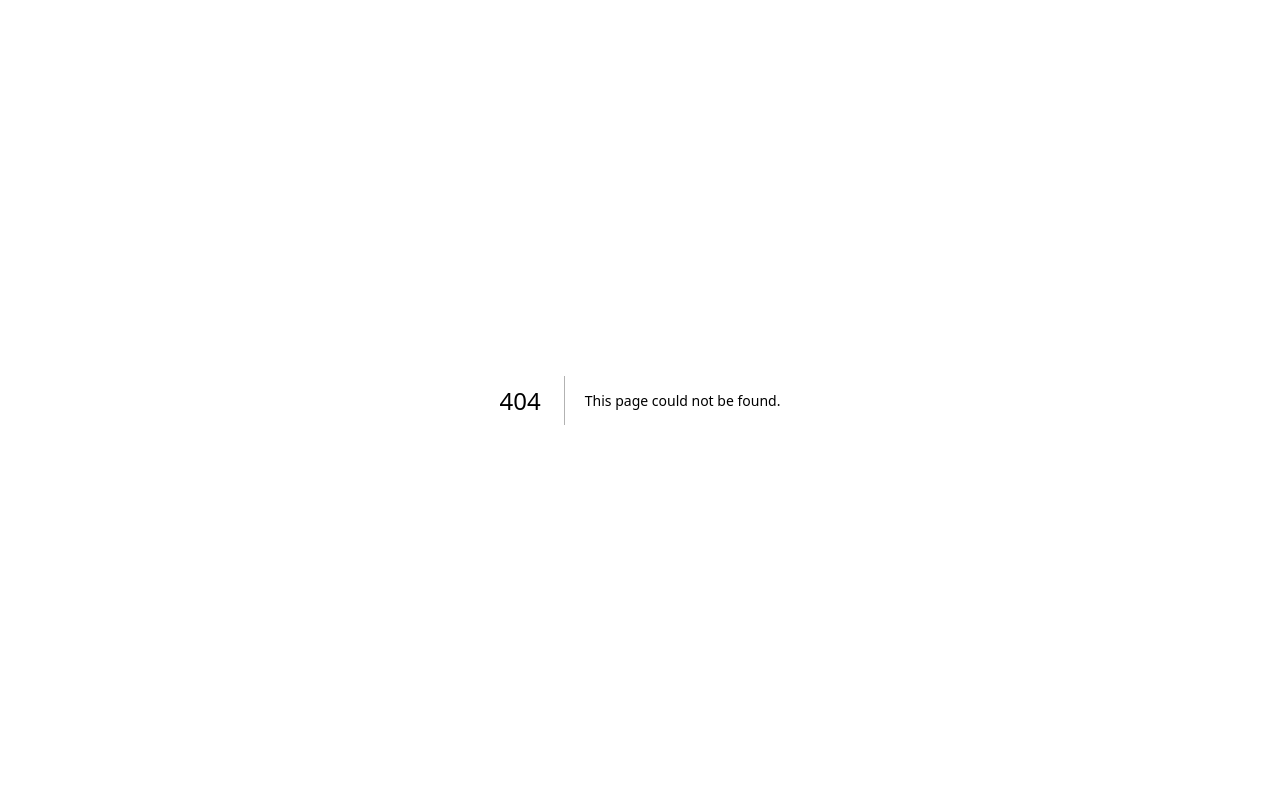
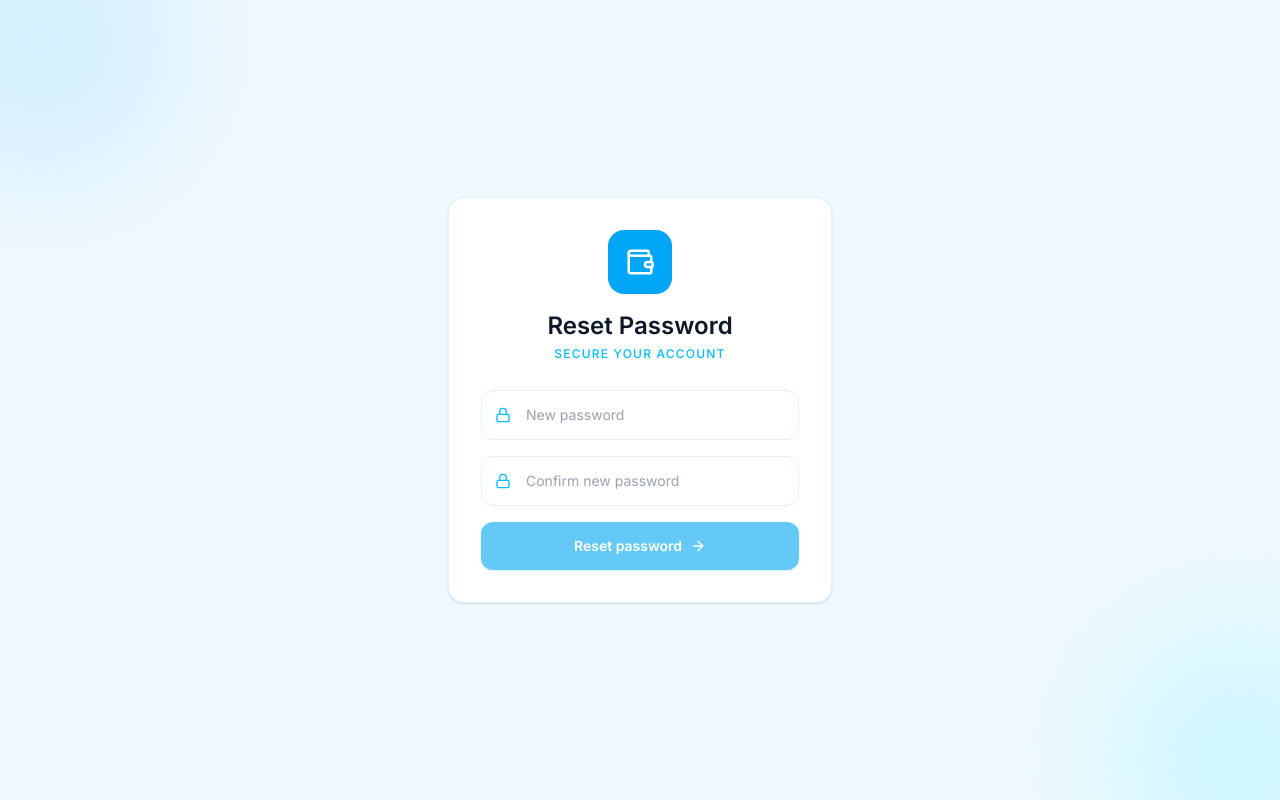
Before and after one commit to Ankita7107/expense-tracker, a Next.js app: page /reset-password in a window 1280 px wide. Before the commit this address had no page. Built offline with nearby package versions, Linux system fonts and the light colour scheme.

Commit message:
Implement Forgot Password flow with UI, API routes, and token handling

```diff
--- /dev/null
+++ b/src/app/api/auth/forgot-password/route.ts
@@ -0,0 +1,40 @@
+import { NextResponse } from 'next/server';
+import dbConnect from '@/lib/mongodb';
+import User from '@/models/User';
+import crypto from 'crypto';
+
+export async function POST(request: Request) {
+  try {
+    await dbConnect();
+    const { email } = await request.json();
+
+    const user = await User.findOne({ email });
+    if (!user) {
+      // For security, don't reveal if user exists
+      return NextResponse.json({ message: 'If an account exists, a reset link has been sent.' });
+    }
+
+    // Generate token
+    const resetToken = crypto.randomBytes(32).toString('hex');
+    const resetTokenExpiry = new Date(Date.now() + 3600000); // 1 hour
+
+    await User.findByIdAndUpdate(user._id, {
+      resetToken,
+      resetTokenExpiry,
+    });
+
+    const resetUrl = `${process.env.NEXT_PUBLIC_APP_URL || 'http://localhost:3000'}/reset-password?token=${resetToken}`;
+
+    // LOG THE LINK FOR TESTING
+    console.log('--- PASSWORD RESET LINK ---');
+    console.log(resetUrl);
+    console.log('---------------------------');
+
+    // Here you would normally send an email using Resend or Nodemailer
+
+    return NextResponse.json({ message: 'If an account exists, a reset link has been sent.' });
+  } catch (error) {
+    console.error('Forgot password error:', error);
+    return NextResponse.json({ error: 'Internal server error' }, { status: 500 });
+  }
+}
--- /dev/null
+++ b/src/app/api/auth/reset-password/route.ts
@@ -0,0 +1,38 @@
+import { NextResponse } from 'next/server';
+import dbConnect from '@/lib/mongodb';
+import User from '@/models/User';
+import bcrypt from 'bcryptjs';
+
+export async function POST(request: Request) {
+  try {
+    await dbConnect();
+    const { token, password } = await request.json();
+
+    if (!token) {
+      return NextResponse.json({ error: 'Missing token' }, { status: 400 });
+    }
+
+    const user = await User.findOne({
+      resetToken: token,
+      resetTokenExpiry: { $gt: new Date() },
+    });
+
+    if (!user) {
+      return NextResponse.json({ error: 'Invalid or expired token' }, { status: 400 });
+    }
+
+    // Hash new password
+    const hashedPassword = await bcrypt.hash(password, 12);
+
+    await User.findByIdAndUpdate(user._id, {
+      password: hashedPassword,
+      resetToken: null,
+      resetTokenExpiry: null,
+    });
+
+    return NextResponse.json({ message: 'Password reset successfully' });
+  } catch (error) {
+    console.error('Reset password error:', error);
+    return NextResponse.json({ error: 'Internal server error' }, { status: 500 });
+  }
+}
--- a/src/app/login/page.tsx
+++ b/src/app/login/page.tsx
@@ -15,9 +15,10 @@ import {
 } from "lucide-react";
 
 export default function LoginPage() {
-  const [isLogin, setIsLogin] = useState(true);
+  const [mode, setMode] = useState<"login" | "register" | "forgot">("login");
   const [loading, setLoading] = useState(false);
   const [error, setError] = useState("");
+  const [message, setMessage] = useState("");
   const router = useRouter();
 
   const [formData, setFormData] = useState({
@@ -30,8 +31,14 @@ export default function LoginPage() {
     e.preventDefault();
     setLoading(true);
     setError("");
+    setMessage("");
 
-    const endpoint = isLogin ? "/api/auth/login" : "/api/auth/register";
+    const endpoint =
+      mode === "login"
+        ? "/api/auth/login"
+        : mode === "register"
+          ? "/api/auth/register"
+          : "/api/auth/forgot-password";
 
     try {
       const res = await fetch(endpoint, {
@@ -43,12 +50,14 @@ export default function LoginPage() {
       const data = await res.json();
 
       if (res.ok) {
-        if (isLogin) {
+        if (mode === "login") {
           router.push("/");
           router.refresh();
+        } else if (mode === "register") {
+          setMode("login");
+          setMessage("Account created successfully. Please login.");
         } else {
-          setIsLogin(true);
-          setError("Account created successfully. Please login.");
+          setMessage("Reset link sent to your email.");
         }
       } else {
         setError(data.error || "Something went wrong");
@@ -104,11 +113,18 @@ export default function LoginPage() {
           </div>
 
           {/* Toggle */}
-          <div className="mb-6 grid grid-cols-2 rounded-xl bg-sky-50 p-1 gap-1">
+          <AnimatePresence mode="wait">
+            {mode !== "forgot" && (
+              <motion.div
+                initial={{ opacity: 0, height: 0 }}
+                animate={{ opacity: 1, height: "auto" }}
+                exit={{ opacity: 0, height: 0 }}
+                className="mb-6 grid grid-cols-2 rounded-xl bg-sky-50 p-1 gap-1"
+              >
                 <button
-              onClick={() => setIsLogin(true)}
+                  onClick={() => setMode("login")}
                   className={`rounded-lg py-2.5 text-sm font-medium transition-all ${
-                isLogin
+                    mode === "login"
                       ? "bg-white text-sky-600 shadow-sm"
                       : "text-sky-400 hover:text-sky-600"
                   }`}
@@ -116,25 +132,28 @@ export default function LoginPage() {
                   Login
                 </button>
                 <button
-              onClick={() => setIsLogin(false)}
+                  onClick={() => setMode("register")}
                   className={`rounded-lg py-2.5 text-sm font-medium transition-all ${
-                !isLogin
+                    mode === "register"
                       ? "bg-white text-sky-600 shadow-sm"
                       : "text-sky-400 hover:text-sky-600"
                   }`}
                 >
                   Register
                 </button>
-          </div>
+              </motion.div>
+            )}
+          </AnimatePresence>
 
           {/* Form */}
           <form onSubmit={handleSubmit} className="space-y-3">
-            <AnimatePresence>
-              {!isLogin && (
+            <AnimatePresence mode="popLayout">
+              {mode === "register" && (
                 <motion.div
-                  initial={{ opacity: 0, height: 0 }}
-                  animate={{ opacity: 1, height: "auto" }}
-                  exit={{ opacity: 0, height: 0 }}
+                  key="name-input"
+                  initial={{ opacity: 0, height: 0, marginBottom: 0 }}
+                  animate={{ opacity: 1, height: "auto", marginBottom: 12 }}
+                  exit={{ opacity: 0, height: 0, marginBottom: 0 }}
                   className="relative overflow-hidden"
                 >
                   <User
@@ -144,7 +163,7 @@ export default function LoginPage() {
                   <input
                     type="text"
                     placeholder="Full name"
-                    required={!isLogin}
+                    required={mode === "register"}
                     value={formData.name}
                     onChange={(e) =>
                       setFormData({ ...formData, name: e.target.value })
@@ -153,7 +172,6 @@ export default function LoginPage() {
                   />
                 </motion.div>
               )}
-            </AnimatePresence>
 
               <div className="relative">
                 <Mail
@@ -172,7 +190,14 @@ export default function LoginPage() {
                 />
               </div>
 
-            <div className="relative">
+              {mode !== "forgot" && (
+                <motion.div
+                  key="password-input"
+                  initial={{ opacity: 0, height: 0 }}
+                  animate={{ opacity: 1, height: "auto" }}
+                  exit={{ opacity: 0, height: 0 }}
+                  className="relative"
+                >
                   <Lock
                     className="absolute left-3.5 top-1/2 -translate-y-1/2 text-sky-400"
                     size={16}
@@ -180,23 +205,43 @@ export default function LoginPage() {
                   <input
                     type="password"
                     placeholder="Password"
-                required
+                    required={mode !== "forgot"}
                     value={formData.password}
                     onChange={(e) =>
                       setFormData({ ...formData, password: e.target.value })
                     }
                     className={inputClass}
                   />
+                </motion.div>
+              )}
+            </AnimatePresence>
+
+            {/* Forgot password link */}
+            {mode === "login" && (
+              <div className="flex justify-end px-1">
+                <button
+                  type="button"
+                  onClick={() => setMode("forgot")}
+                  className="text-xs font-medium text-sky-500 hover:text-sky-600 transition-colors"
+                >
+                  Forgot password?
+                </button>
               </div>
+            )}
 
-            {/* Error */}
-            {error && (
+            {/* Error/Message */}
+            {(error || message) && (
               <motion.div
                 initial={{ opacity: 0, y: -8 }}
                 animate={{ opacity: 1, y: 0 }}
-                className="rounded-xl border border-red-100 bg-red-50 px-4 py-2.5 text-center text-xs font-medium text-red-500"
+                className={cn(
+                  "rounded-xl border px-4 py-2.5 text-center text-xs font-medium",
+                  error
+                    ? "border-red-100 bg-red-50 text-red-500"
+                    : "border-emerald-100 bg-emerald-50 text-emerald-600",
+                )}
               >
-                {error}
+                {error || message}
               </motion.div>
             )}
 
@@ -211,11 +256,25 @@ export default function LoginPage() {
                 <Loader2 size={18} className="animate-spin" />
               ) : (
                 <>
-                  {isLogin ? "Sign in" : "Create account"}
+                  {mode === "login"
+                    ? "Sign in"
+                    : mode === "register"
+                      ? "Create account"
+                      : "Send reset link"}
                   <ArrowRight size={16} />
                 </>
               )}
             </motion.button>
+
+            {mode === "forgot" && (
+              <button
+                type="button"
+                onClick={() => setMode("login")}
+                className="w-full text-center text-xs font-medium text-gray-400 hover:text-sky-500 transition-colors pt-2"
+              >
+                Back to login
+              </button>
+            )}
           </form>
 
           {/* Footer */}
--- /dev/null
+++ b/src/app/reset-password/page.tsx
@@ -0,0 +1,136 @@
+"use client";
+
+import { useState, Suspense } from "react";
+import { useRouter, useSearchParams } from "next/navigation";
+import { motion } from "framer-motion";
+import { Wallet, Lock, ArrowRight, Loader2, Sparkles, ShieldCheck } from "lucide-react";
+import { cn } from "@/lib/utils";
+
+function ResetPasswordForm() {
+  const [password, setPassword] = useState("");
+  const [confirmPassword, setConfirmPassword] = useState("");
+  const [loading, setLoading] = useState(false);
+  const [error, setError] = useState("");
+  const [success, setSuccess] = useState(false);
+
+  const router = useRouter();
+  const searchParams = useSearchParams();
+  const token = searchParams.get("token");
+
+  const handleSubmit = async (e: React.FormEvent) => {
+    e.preventDefault();
+    if (password !== confirmPassword) {
+      setError("Passwords do not match");
+      return;
+    }
+
+    setLoading(true);
+    setError("");
+
+    try {
+      const res = await fetch("/api/auth/reset-password", {
+        method: "POST",
+        headers: { "Content-Type": "application/json" },
+        body: JSON.stringify({ token, password }),
+      });
+
+      const data = await res.json();
+
+      if (res.ok) {
+        setSuccess(true);
+        setTimeout(() => router.push("/login"), 3000);
+      } else {
+        setError(data.error || "Failed to reset password");
+      }
+    } catch {
+      setError("Network error. Please try again.");
+    } finally {
+      setLoading(false);
+    }
+  };
+
+  const inputClass = "w-full rounded-xl border border-sky-100 bg-white py-3.5 pl-11 pr-4 text-slate-800 placeholder-gray-400 outline-none transition-all focus:border-sky-400 focus:ring-2 focus:ring-sky-400/20 text-sm";
+
+  if (success) {
+    return (
+      <div className="text-center space-y-4">
+        <div className="mx-auto flex h-16 w-16 items-center justify-center rounded-full bg-emerald-50 text-emerald-500">
+          <ShieldCheck size={32} />
+        </div>
+        <h2 className="text-xl font-semibold text-slate-900">Password reset!</h2>
+        <p className="text-sm text-slate-500">Redirecting you to login...</p>
+      </div>
+    );
+  }
+
+  return (
+    <form onSubmit={handleSubmit} className="space-y-4">
+      <div className="relative">
+        <Lock className="absolute left-3.5 top-1/2 -translate-y-1/2 text-sky-400" size={16} />
+        <input
+          type="password"
+          placeholder="New password"
+          required
+          value={password}
+          onChange={(e) => setPassword(e.target.value)}
+          className={inputClass}
+        />
+      </div>
+      <div className="relative">
+        <Lock className="absolute left-3.5 top-1/2 -translate-y-1/2 text-sky-400" size={16} />
+        <input
+          type="password"
+          placeholder="Confirm new password"
+          required
+          value={confirmPassword}
+          onChange={(e) => setConfirmPassword(e.target.value)}
+          className={inputClass}
+        />
+      </div>
+
+      {error && (
+        <p className="text-xs font-medium text-red-500 bg-red-50 p-2.5 rounded-lg text-center border border-red-100">
+          {error}
+        </p>
+      )}
+
+      <motion.button
+        whileTap={{ scale: 0.98 }}
+        type="submit"
+        disabled={loading || !token}
+        className="flex w-full items-center justify-center gap-2 rounded-xl bg-sky-500 hover:bg-sky-600 py-3.5 text-sm font-semibold text-white shadow-sm shadow-sky-500/20 transition-all disabled:opacity-60"
+      >
+        {loading ? <Loader2 size={18} className="animate-spin" /> : <>Reset password <ArrowRight size={16} /></>}
+      </motion.button>
+    </form>
+  );
+}
+
+export default function ResetPasswordPage() {
+  return (
+    <div className="relative min-h-screen overflow-hidden bg-sky-50 flex items-center justify-center px-4 py-10">
+      <div className="absolute -top-25 -left-25 h-70 w-70 rounded-full bg-sky-200/50 blur-3xl pointer-events-none" />
+      <div className="absolute -bottom-25 -right-25 h-70 w-70 rounded-full bg-cyan-200/40 blur-3xl pointer-events-none" />
+
+      <motion.div
+        initial={{ opacity: 0, y: 20 }}
+        animate={{ opacity: 1, y: 0 }}
+        className="relative z-10 w-full max-w-sm"
+      >
+        <div className="rounded-2xl border border-sky-100 bg-white p-8 shadow-sm">
+          <div className="text-center mb-7">
+            <div className="mx-auto mb-4 flex h-16 w-16 items-center justify-center rounded-2xl bg-sky-500 text-white">
+              <Wallet size={30} />
+            </div>
+            <h1 className="text-2xl font-semibold text-slate-900">Reset Password</h1>
+            <p className="mt-1 text-xs font-medium tracking-widest text-sky-400 uppercase">Secure your account</p>
+          </div>
+
+          <Suspense fallback={<div className="flex justify-center"><Loader2 className="animate-spin text-sky-500" /></div>}>
+            <ResetPasswordForm />
+          </Suspense>
+        </div>
+      </motion.div>
+    </div>
+  );
+}
--- a/src/models/User.ts
+++ b/src/models/User.ts
@@ -5,12 +5,16 @@ export interface IUser extends Document {
   name: string;
   email: string;
   password: string;
+  resetToken?: string;
+  resetTokenExpiry?: Date;
 }
 
 const UserSchema: Schema = new Schema({
   name: { type: String, required: true },
   email: { type: String, required: true, unique: true },
   password: { type: String, required: true },
+  resetToken: { type: String },
+  resetTokenExpiry: { type: Date },
 }, {
   timestamps: true,
 });
```
Lines whose indentation alone changed are shown as unchanged.
